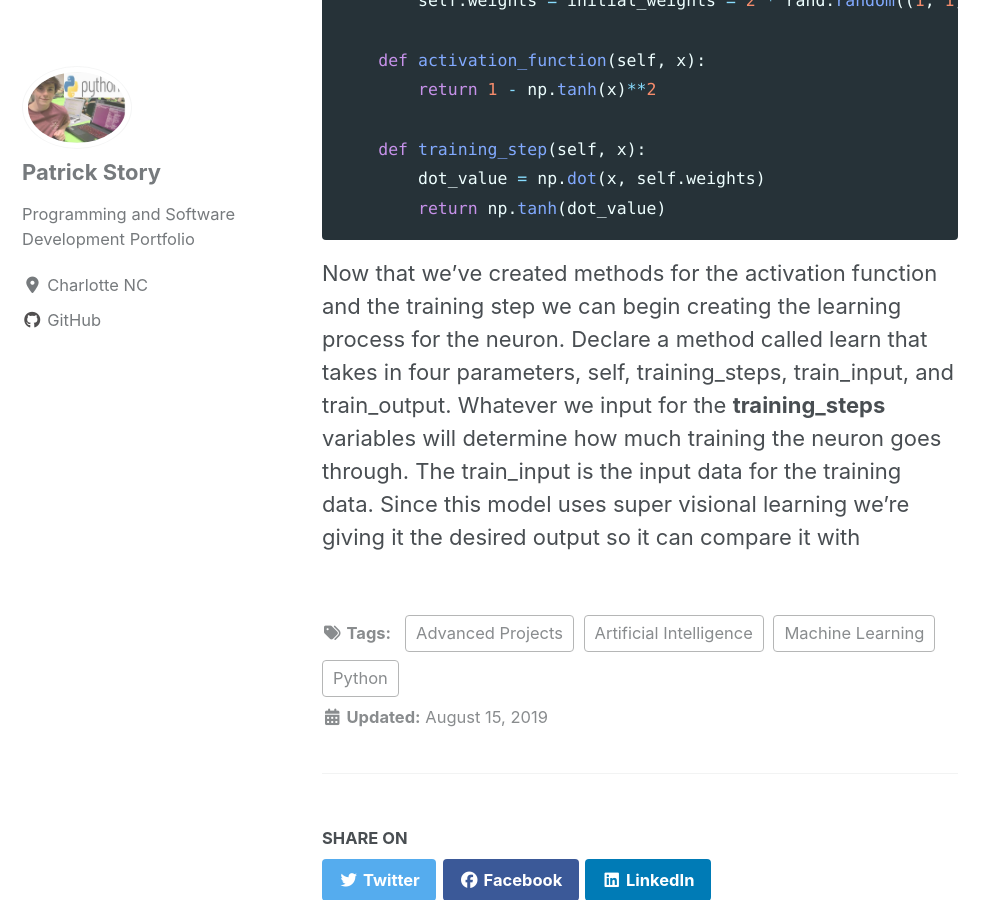
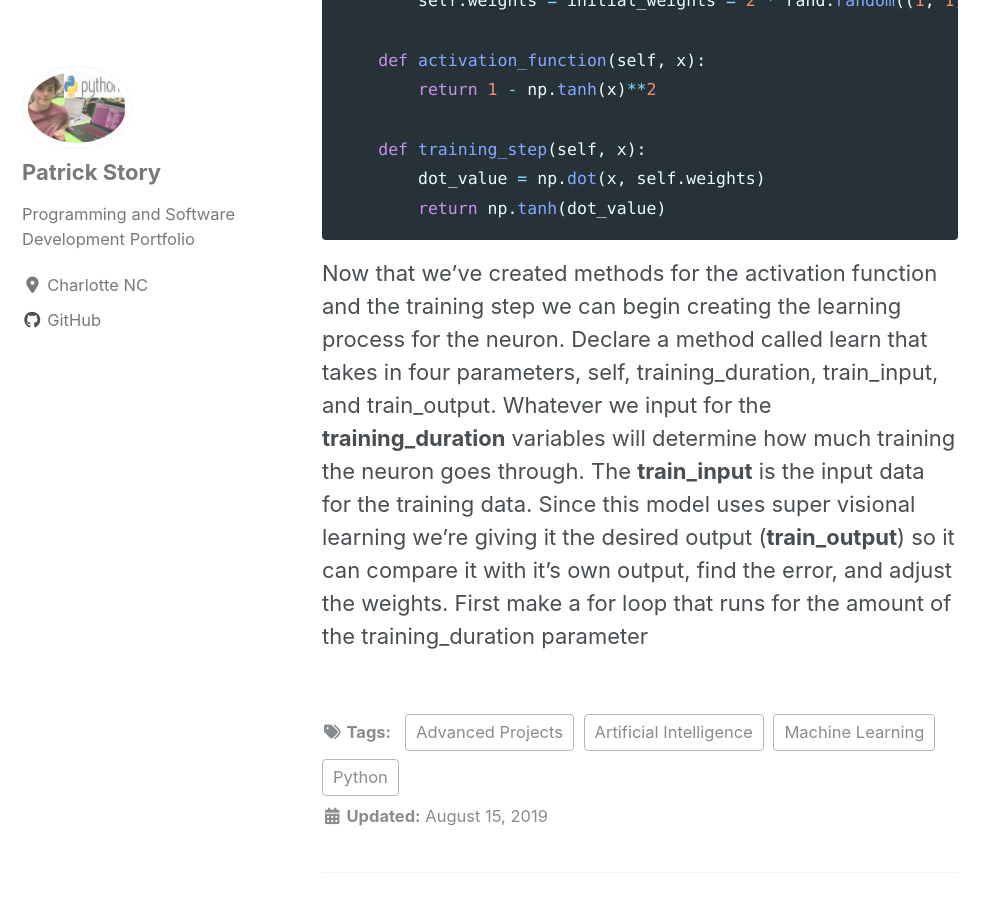
Before and after one commit to Patchyst/Patchyst.github.io, a Jekyll site: the page built from _posts/2019-08-15-My_First_Machine_Learning_Model.md, in a window 1280 px wide and 900 px high, scrolled down 7597 px. Shown: the whole window, without its empty margins (0-998 px from the left). Built offline with Jekyll 4.4.1, drawn with Linux system fonts in a browser that asks for light colours; cached includes are drawn as plain includes; nearby versions of some CDN libraries.

Commit message:
updating build a neuron

````diff
--- a/_posts/2019-08-15-My_First_Machine_Learning_Model.md
+++ b/_posts/2019-08-15-My_First_Machine_Learning_Model.md
@@ -107,4 +107,4 @@ class Neuron:
         dot_value = np.dot(x, self.weights)
         return np.tanh(dot_value)
 ```
-Now that we've created methods for the activation function and the training step we can begin creating the learning process for the neuron. Declare a method called learn that takes in four parameters, self, training_steps, train_input, and train_output. Whatever we input for the **training_steps** variables will determine how much training the neuron goes through. The train_input is the input data for the training data. Since this model uses super visional learning we're giving it the desired output so it can compare it with
+Now that we've created methods for the activation function and the training step we can begin creating the learning process for the neuron. Declare a method called learn that takes in four parameters, self, training_duration, train_input, and train_output. Whatever we input for the **training_duration** variables will determine how much training the neuron goes through. The **train_input** is the input data for the training data. Since this model uses super visional learning we're giving it the desired output (**train_output**) so it can compare it with it's own output, find the error, and adjust the weights. First make a for loop that runs for the amount of the training_duration parameter
````
